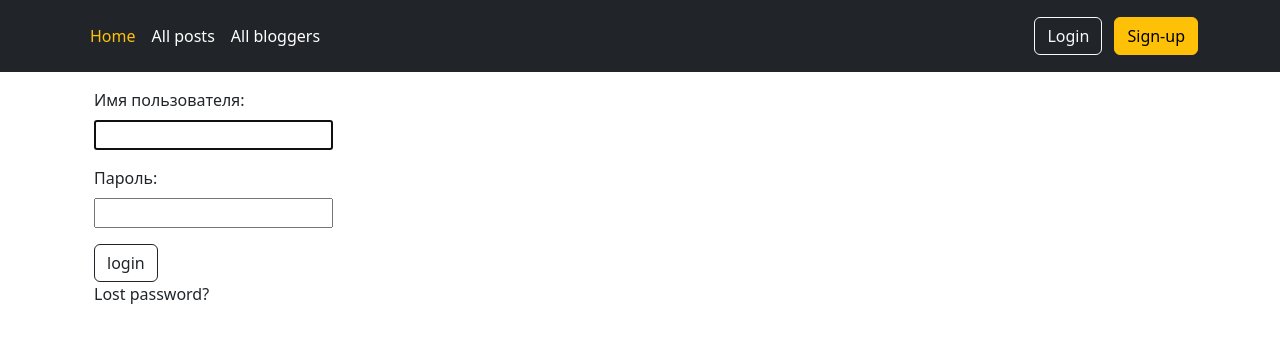
After one commit to deelaym/blog, a Django app: page /accounts/login/ in a window 1280 px wide. The commit adds this page. Shown: the top 343 px of the page. Run offline with Django 3.2, Linux system fonts and the light colour scheme; parts of the project's set-up code (start-up, migrations or seed data) failed here and were passed over.

Commit message:
Added user login.

```diff
--- a/blog/templates/base.html
+++ b/blog/templates/base.html
@@ -20,10 +20,17 @@
                     <li><a href="{% url 'posts' %}" class="nav-link px-2 text-white">All posts</a></li>
                     <li><a href="{% url 'authors' %}" class="nav-link px-2 text-white">All bloggers</a></li>
                 </ul>
-                <div class="justify-content-end align-items-center">
-                    <button type="button" class="btn btn-outline-light me-2">Login</button>
-                    <button type="button" class="btn btn-warning">Sign-up</button>
-                </div>
+                {% if user.is_authenticated %}
+                    <div class="justify-content-end align-items-center">
+                        <a href="#" class="text-white text-decoration-none me-3">{{ user.get_username }}</a>
+                        <a href="{% url 'logout' %}"><button type="button" class="btn btn-outline-light me-2">Logout</button></a>
+                    </div>
+                {% else %}
+                    <div class="justify-content-end align-items-center">
+                        <a href="{% url 'login' %}"><button type="button" class="btn btn-outline-light me-2">Login</button></a>
+                        <button type="button" class="btn btn-warning">Sign-up</button>
+                    </div>
+                {% endif %}
 <!--                <form class="col-12 col-lg-auto mb-3 mb-lg-0 ms-lg-3" role="search">-->
 <!--                    <input type="search" class="form-control form-control-dark text-bg-dark" placeholder="Search..." aria-label="Search">-->
 <!--                </form>-->
--- /dev/null
+++ b/blog/templates/registration/logged_out.html
@@ -0,0 +1,6 @@
+{% extends "base.html" %}
+
+{% block content %}
+    <p>Благодарим вас за время, проведенное на этом сайте.</p>
+    <a href="{% url 'login' %}">Войти снова.</a>
+{% endblock %}
--- /dev/null
+++ b/blog/templates/registration/login.html
@@ -0,0 +1,36 @@
+{% extends "base.html" %}
+
+{% block content %}
+    <div class="container">
+        {% if form.errors %}
+            <p>Your username and password didn't match. Please try again.</p>
+        {% endif %}
+
+        {% if next %}
+            {% if user.is_authenticated %}
+                <p>Your account doesn't have access to this page. To proceed, please login with an account that has access.</p>
+            {% else %}
+                <p>Please login to see this page.</p>
+            {% endif %}
+        {% endif %}
+
+        <form method="post" action="{% url 'login' %}">
+            {% csrf_token %}
+            <div class="mb-3">
+                <label for="formGroupInput" class="form-label">{{ form.username.label_tag }}</label>
+                <div id="formGroupInput">{{ form.username }}</div>
+            </div>
+            <div class="mb-3">
+                <label for="formGroupInput2" class="form-label">{{ form.password.label_tag }}</label>
+                <div id="formGroupInput2">{{ form.password }}</div>
+            </div>
+
+            <input class="btn btn-outline-dark me-2" type="submit" value="login"/>
+            <input type="hidden" name="next" value="{{ next }}" />
+        </form>
+
+      <p><a class="text-decoration-none text-dark" href="{% url 'password_reset' %}">Lost password?</a></p>
+    </div>
+
+
+{% endblock %}
--- a/miniblog/settings.py
+++ b/miniblog/settings.py
@@ -127,3 +127,5 @@ STATIC_ROOT = os.path.join(BASE_DIR, 'staticfiles')
 # https://docs.djangoproject.com/en/3.2/ref/settings/#default-auto-field
 
 DEFAULT_AUTO_FIELD = 'django.db.models.BigAutoField'
+
+LOGIN_REDIRECT_URL = '/'
--- a/templates/login.html
+++ /dev/null
@@ -1,5 +0,0 @@
-{% extends "base.html" %}
-
-{% block content %}
-
-{% endblock %}
```
